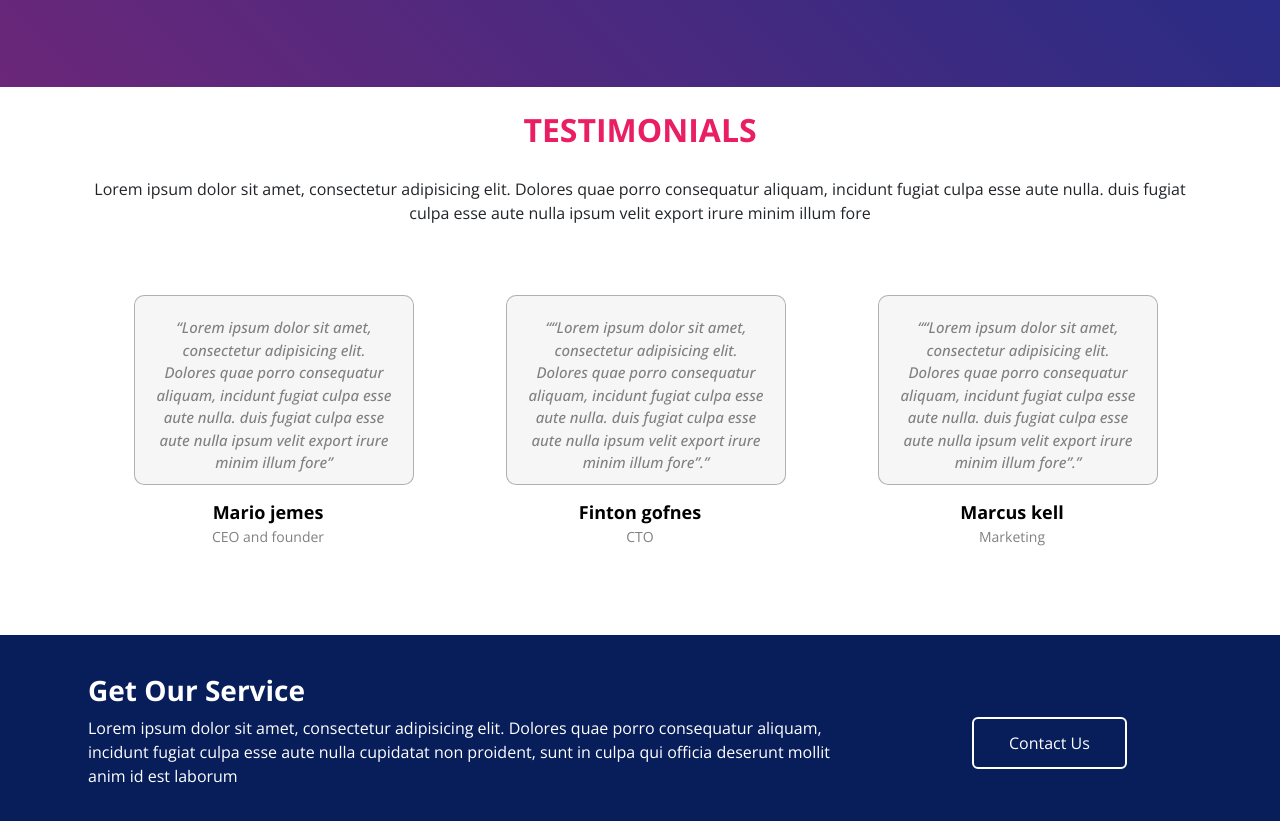
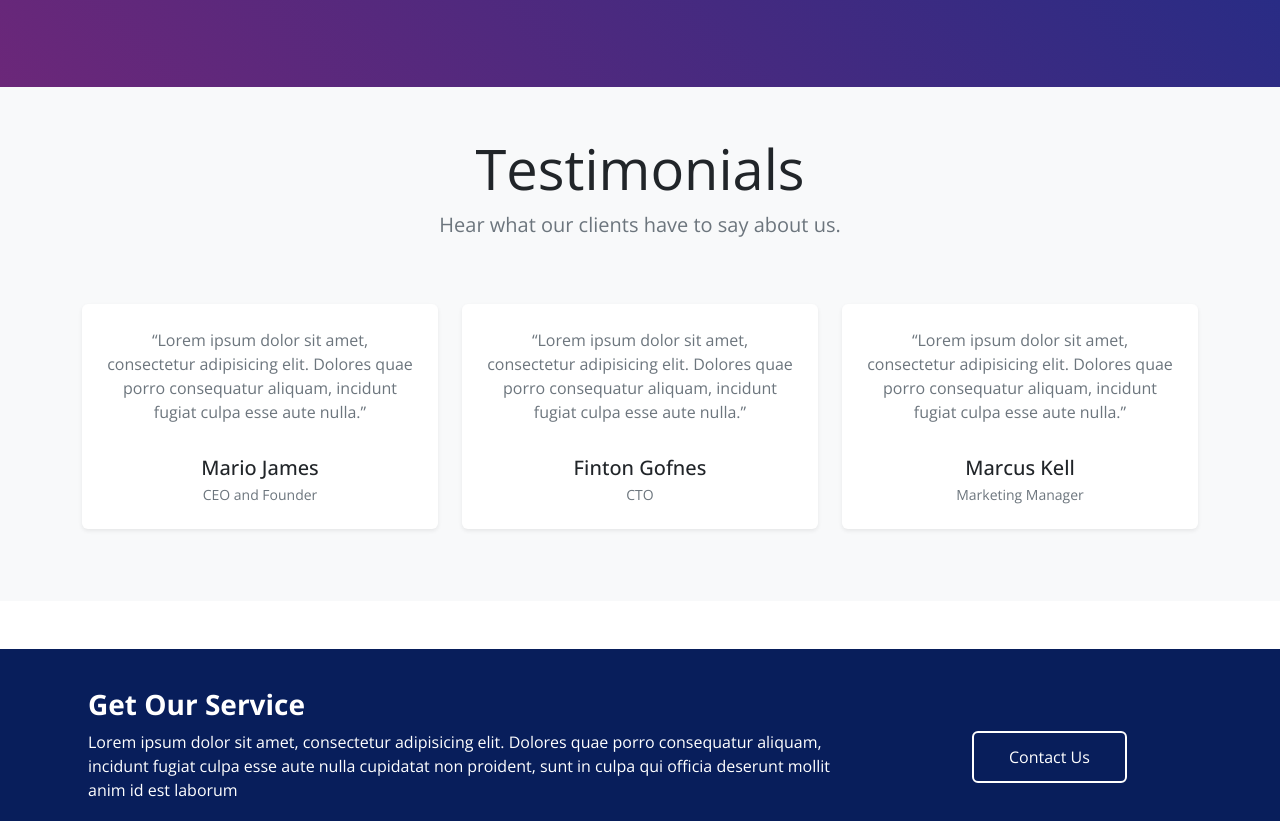
Before and after one commit to shahinalam10/topper-website-static, a plain HTML site: page index.html in a window 1280 px wide. Shown: the part 3107-3928 px from the top of the page. Drawn offline with nearby package versions, Linux system fonts and the light colour scheme.

Commit message:
Update index.html

```diff
--- a/index.html
+++ b/index.html
@@ -404,61 +404,56 @@
     </section>
     <!-- portfolio section end -->
 
-    <!-- testmonial section start -->
-    <section class="testimonial">
+  <!-- Testimonial Section Start -->
+<section class="testimonial bg-light py-5">
   <div class="container">
-        <div class="row d-flex justify-content-center header-section testimonial-pos">
-          <div class="col-md-12 pt-4 d-flex justify-content-center">
-            <h2>Testimonials</h2>
-          </div>
-          <div class="col-md-12 d-flex justify-content-center">
-            <p>Lorem ipsum dolor sit amet, consectetur adipisicing elit. Dolores quae porro consequatur aliquam,
-              incidunt fugiat culpa esse aute nulla. duis fugiat culpa esse aute nulla ipsum velit export irure minim
-              illum fore</p>
+    <div class="row text-center mb-5">
+      <div class="col-12">
+        <h2 class="display-4 font-weight-bold">Testimonials</h2>
+        <p class="lead text-muted">Hear what our clients have to say about us.</p>
       </div>
     </div>
 
-        <div class="container testimonial-inner">
-          <div class="row d-flex justify-content-center get-service-query">
-            <div class="col-lg-4 col-md-8">
-              <div class="tour-item ">
-                <div class="tour-desc bg-white">
-                  <div class="tour-text text-center">&ldquo;Lorem ipsum dolor sit amet, consectetur adipisicing elit.
-                    Dolores quae porro consequatur aliquam, incidunt fugiat culpa esse aute nulla. duis fugiat culpa
-                    esse aute nulla ipsum velit export irure minim illum fore&rdquo;</div>
-                  <div class="link-name d-flex justify-content-center">Mario jemes</div>
-                  <div class="link-position d-flex justify-content-center">CEO and founder</div>
+    <div class="row">
+      <div class="col-lg-4 col-md-6 mb-4">
+        <div class="card h-100 shadow-sm border-0">
+          <div class="card-body p-4">
+            <p class="card-text text-center font-italic text-muted">&ldquo;Lorem ipsum dolor sit amet, consectetur adipisicing elit. Dolores quae porro consequatur aliquam, incidunt fugiat culpa esse aute nulla.&rdquo;</p>
+          </div>
+          <div class="card-footer bg-transparent border-0 text-center">
+            <h5 class="font-weight-bold mb-1">Mario James</h5>
+            <p class="text-muted small">CEO and Founder</p>
           </div>
         </div>
       </div>
-            <div class="col-lg-4 col-md-8">
-              <div class="tour-item ">
-                <div class="tour-desc bg-white">
-                  <div class="tour-text text-center">&ldquo;“Lorem ipsum dolor sit amet, consectetur adipisicing elit.
-                    Dolores quae porro consequatur aliquam, incidunt fugiat culpa esse aute nulla. duis fugiat culpa
-                    esse aute nulla ipsum velit export irure minim illum fore”.&rdquo;</div>
 
-                  <div class="link-name d-flex justify-content-center">Finton gofnes</div>
-                  <div class="link-position d-flex justify-content-center">CTO</div>
+      <div class="col-lg-4 col-md-6 mb-4">
+        <div class="card h-100 shadow-sm border-0">
+          <div class="card-body p-4">
+            <p class="card-text text-center font-italic text-muted">&ldquo;Lorem ipsum dolor sit amet, consectetur adipisicing elit. Dolores quae porro consequatur aliquam, incidunt fugiat culpa esse aute nulla.&rdquo;</p>
+          </div>
+          <div class="card-footer bg-transparent border-0 text-center">
+            <h5 class="font-weight-bold mb-1">Finton Gofnes</h5>
+            <p class="text-muted small">CTO</p>
           </div>
         </div>
       </div>
-            <div class="col-lg-4 col-md-8">
-              <div class="tour-item ">
-                <div class="tour-desc bg-white">
-                  <div class="tour-text text-center">&ldquo;“Lorem ipsum dolor sit amet, consectetur adipisicing elit.
-                    Dolores quae porro consequatur aliquam, incidunt fugiat culpa esse aute nulla. duis fugiat culpa
-                    esse aute nulla ipsum velit export irure minim illum fore”.&rdquo;</div>
-                  <div class="link-name d-flex justify-content-center">Marcus kell</div>
-                  <div class="link-position d-flex justify-content-center">Marketing</div>
+
+      <div class="col-lg-4 col-md-6 mb-4">
+        <div class="card h-100 shadow-sm border-0">
+          <div class="card-body p-4">
+            <p class="card-text text-center font-italic text-muted">&ldquo;Lorem ipsum dolor sit amet, consectetur adipisicing elit. Dolores quae porro consequatur aliquam, incidunt fugiat culpa esse aute nulla.&rdquo;</p>
           </div>
+          <div class="card-footer bg-transparent border-0 text-center">
+            <h5 class="font-weight-bold mb-1">Marcus Kell</h5>
+            <p class="text-muted small">Marketing Manager</p>
           </div>
         </div>
       </div>
     </div>
   </div>
 </section>
-    <!-- testmonial section end-->
+<!-- Testimonial Section End -->
 
 
     <!-- get service section start -->
@@ -633,7 +628,7 @@
           &copy; Copyright <strong>Topperr</strong>. All Rights Reserved
         </div>
         <div class="credits">
-          Template by <a href="#">WebThemez</a>
+          Template by <a href="#">Md. Shahin Alam</a>
         </div>
       </div>
     </footer>
```
Lines whose indentation alone changed are shown as unchanged.
